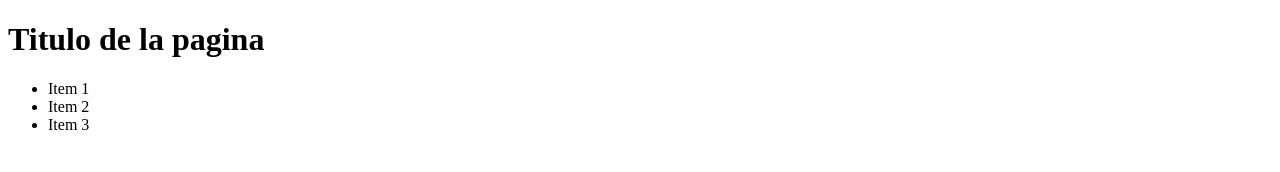
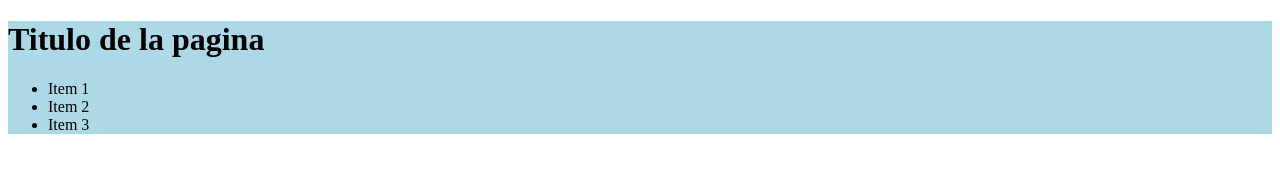
Before and after one commit to AnitaMartinez/clase-git-promo-y, a plain HTML site: page index.html in a window 1280 px wide. Drawn offline with Linux system fonts and the light colour scheme.

Commit message:
Styled header

```diff
--- /dev/null
+++ b/css/styles.css
@@ -0,0 +1,3 @@
+.header {
+  background-color: lightblue;
+}
--- a/index.html
+++ b/index.html
@@ -4,9 +4,10 @@
     <meta charset="UTF-8" />
     <meta name="viewport" content="width=device-width, initial-scale=1.0" />
     <title>Document</title>
+    <link rel="stylesheet" href="./css/styles.css" />
   </head>
   <body>
-    <header>
+    <header class="header">
       <h1>Titulo de la pagina</h1>
       <nav>
         <ul>
```
